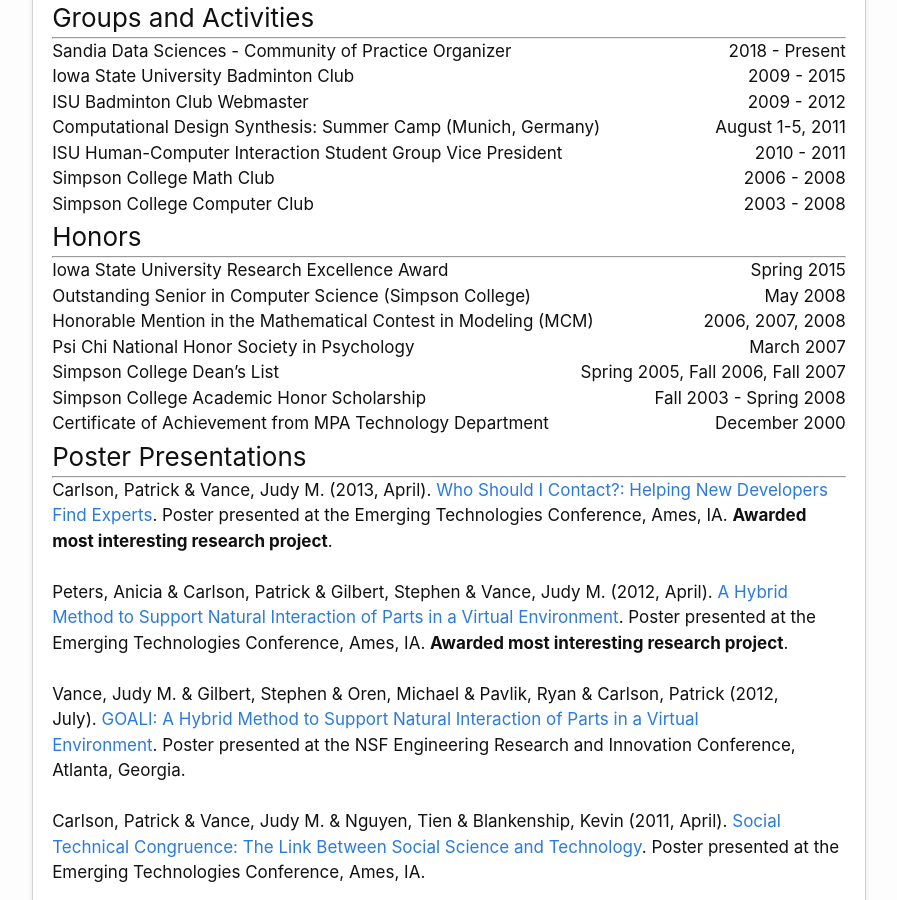
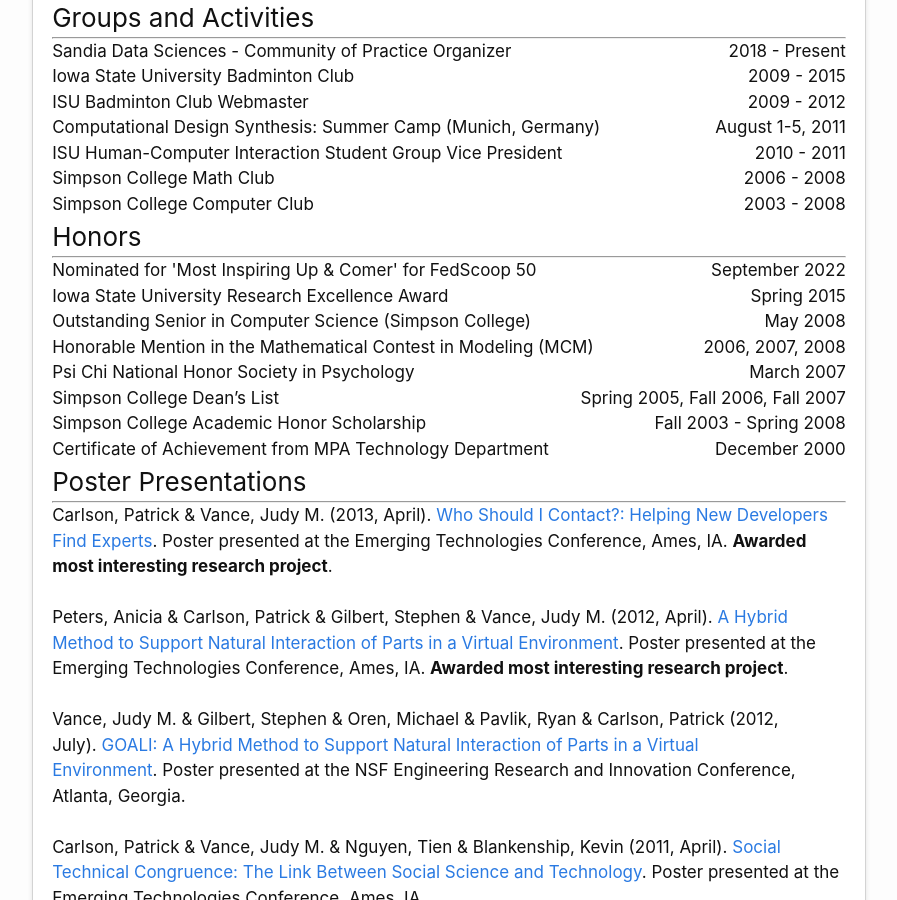
Before and after one commit to carlsonp/carlsonp.github.io, a Jekyll site: the page built from cv.md, in a window 1280 px wide and 900 px high, scrolled down 1795 px. Shown: the whole window, without its empty margins (191-1088 px from the left). Built offline with Jekyll 4.4.1, drawn with Linux system fonts in a browser that asks for light colours.

Commit message:
add FedScoop 50 nomination

```diff
--- a/_data/honors.json
+++ b/_data/honors.json
@@ -1,4 +1,9 @@
 [
+    {
+        "id": "fedscoop50",
+        "title": "Nominated for 'Most Inspiring Up & Comer' for FedScoop 50",
+        "date": "September 2022"
+    },
     {
         "id": "isures",
         "title": "Iowa State University Research Excellence Award",
```
